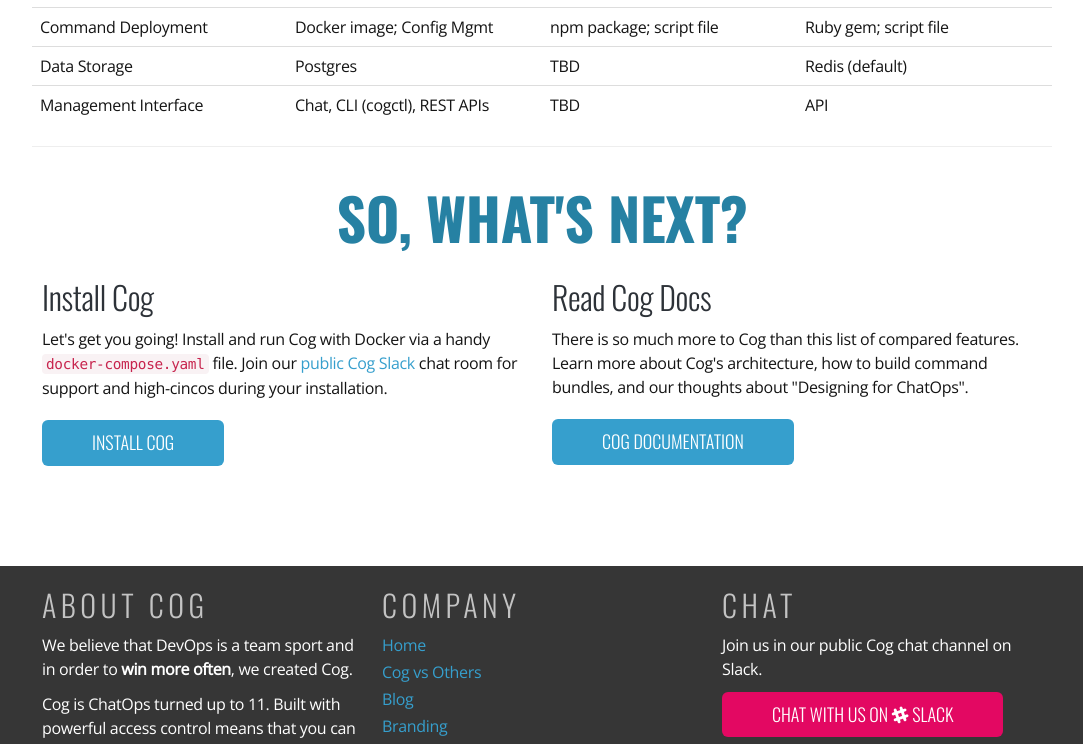
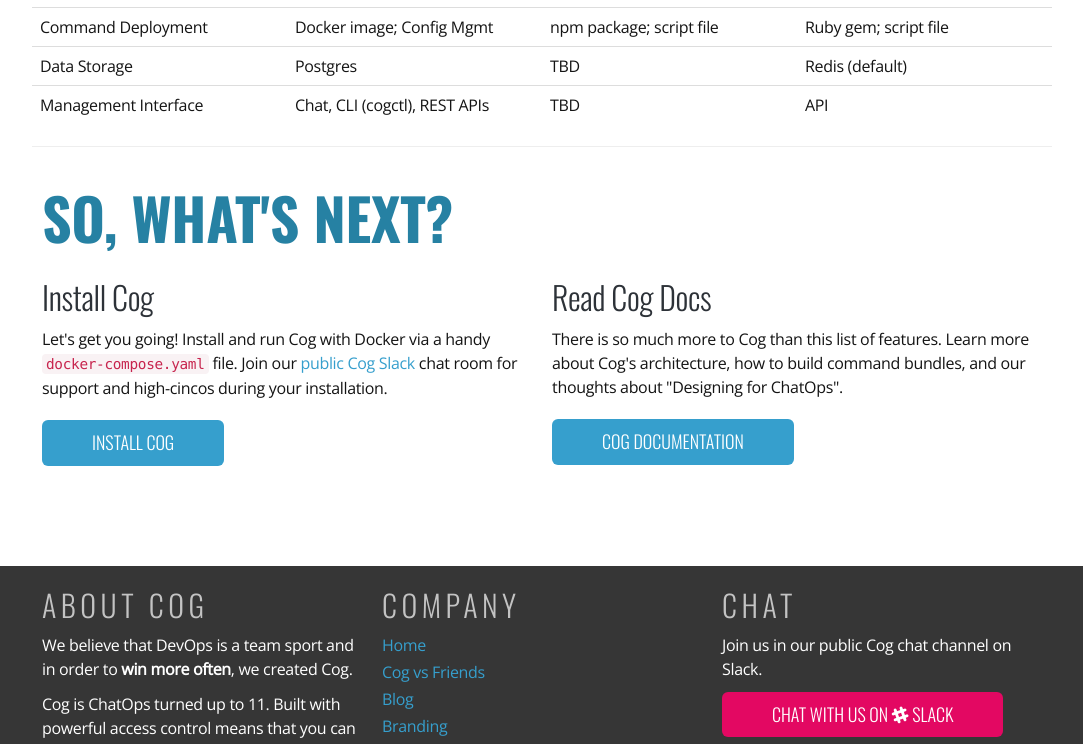
Before and after one commit to operable/operable.github.io, a plain HTML site: page cog_vs_friends.html in a window 1280 px wide. Shown: the part 1297-2041 px from the top of the page, without its empty margins (98-1181 px from the left). Drawn offline with nearby package versions, Linux system fonts and the light colour scheme.

Commit message:
Updated slug + copy tweeks.

```diff
--- a/how_does_cog_measure_up.html
+++ b/cog_vs_friends.html
@@ -9,7 +9,7 @@
   <meta name="author" content="Operable, Inc.">
 
   <title>
-    Operable + Cog Branding
+    Cog vs Friends
   </title>
 
   <!-- CSS
@@ -64,7 +64,7 @@
         <a href="index.html">Home</a>
       </li>
       <li>
-        <a href="how_does_cog_measure_up.html">Cog vs Others</a>
+        <a href="cog_vs_friends.html">Cog vs Friends</a>
       </li>
       <li>
         <a href="http://blog.operable.io">Blog</a>
@@ -118,7 +118,7 @@
         <div class="navbar-collapse collapse text-uppercase">
           <ul class="nav navbar-nav navbar-right">
             <li>
-              <a href="how_does_cog_measure_up.html">Cog vs Others</a>
+              <a href="cog_vs_friends.html">Cog vs Friends</a>
             </li>
             <li>
               <a href="http://docs.operable.io/docs">Docs</a>
@@ -139,10 +139,10 @@
       <div class="container">
         <div class="row">
           <div class="col-lg-12">
-            <h1 class="introcopy crumb">Cog vs Others</h1>
+            <h1 class="introcopy crumb">Cog vs Friends</h1>
             <h3 class="text-info">How does Cog measure up?</h3>
             <hr>
-            <p>ChatOps solutions like Cog vary in how they are built, what chat platforms they work on, and how they handle security. Here is how Cog measures up to Hubot and Lita. ErrBot and YetiBot are soon to follow. This comparison table is a work in progress so if there is additional information you are interested in seeing compared OR if there are corrections that need to be made, please <a href="mailto:info@operable.io">let us know</a>.
+            <p>ChatOps solutions like Cog vary in how they are built, what chat platforms they work on, and how they handle security. Here is how Cog measures up to Hubot and Lita. ErrBot and YetiBot are soon to follow. This comparison table is a work in progress, so if there is additional information you are interested in seeing compared OR if there are corrections that need to be made, please <a href="mailto:info@operable.io?subject=Cog_VS_Friends_Thoughts">let us know</a>.
           </div>
           <table class="table table-responsive table-hover">
             <thead>
@@ -284,7 +284,7 @@
         <div class="container ">
           <div class="row">
             <div class="col-lg-12">
-              <h1 class="introcopy followup">So, what's next?</h1>
+              <h1 class="introcopy crumb">So, what's next?</h1>
             </div>
             <div class="col-lg-6">
               <h2>Install Cog</h2>
@@ -293,7 +293,7 @@
             </div>
             <div class="col-lg-6">
               <h2>Read Cog Docs</h2>
-              <p>There is so much more to Cog than this list of compared features. Learn more about Cog's architecture, how to build command bundles, and our thoughts about "Designing for ChatOps".</p>
+              <p>There is so much more to Cog than this list of features. Learn more about Cog's architecture, how to build command bundles, and our thoughts about "Designing for ChatOps".</p>
               <a href="http://docs.operable.io/docs/"><button class="btn btn-primary btn-lg">Cog Documentation</button></a>
             </div>
           </div>
@@ -315,7 +315,7 @@
           <h3 class="text-uppercase footer">Company</h3>
           <ul class="list-unstyled list-spaced">
             <li><a href="index.html">Home</a></li>
-            <li><a href="how_does_cog_measure_up.html">Cog vs Others</a></li>
+            <li><a href="cog_vs_friends.html">Cog vs Friends</a></li>
             <li><a href="http://blog.operable.io">Blog</a></li>
             <li><a href="branding.html">Branding</a></li>
             <li><a href="mailto:info@operable.io">Contact</a></li>
```
Also changed, not shown: 404.html (+3 -3 lines), branding.html (+3 -3 lines), index.html (+3 -3 lines).
